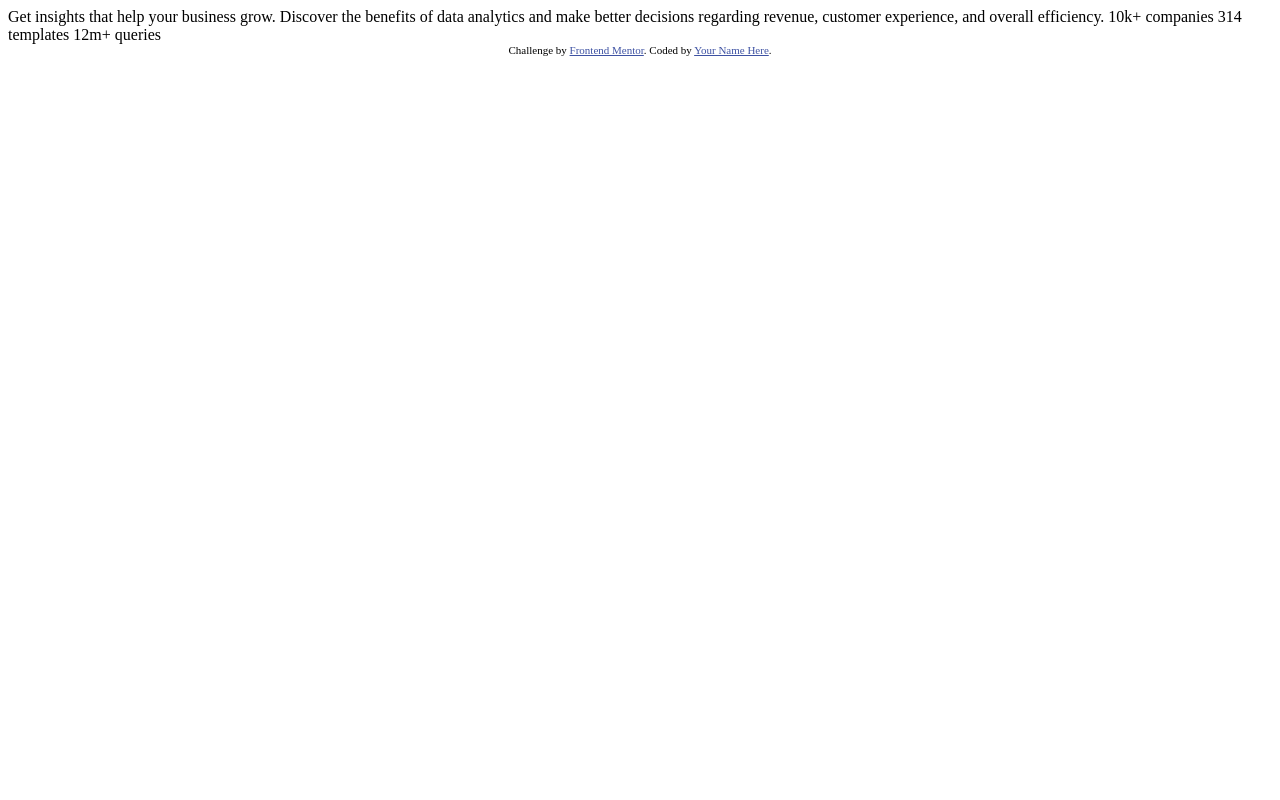
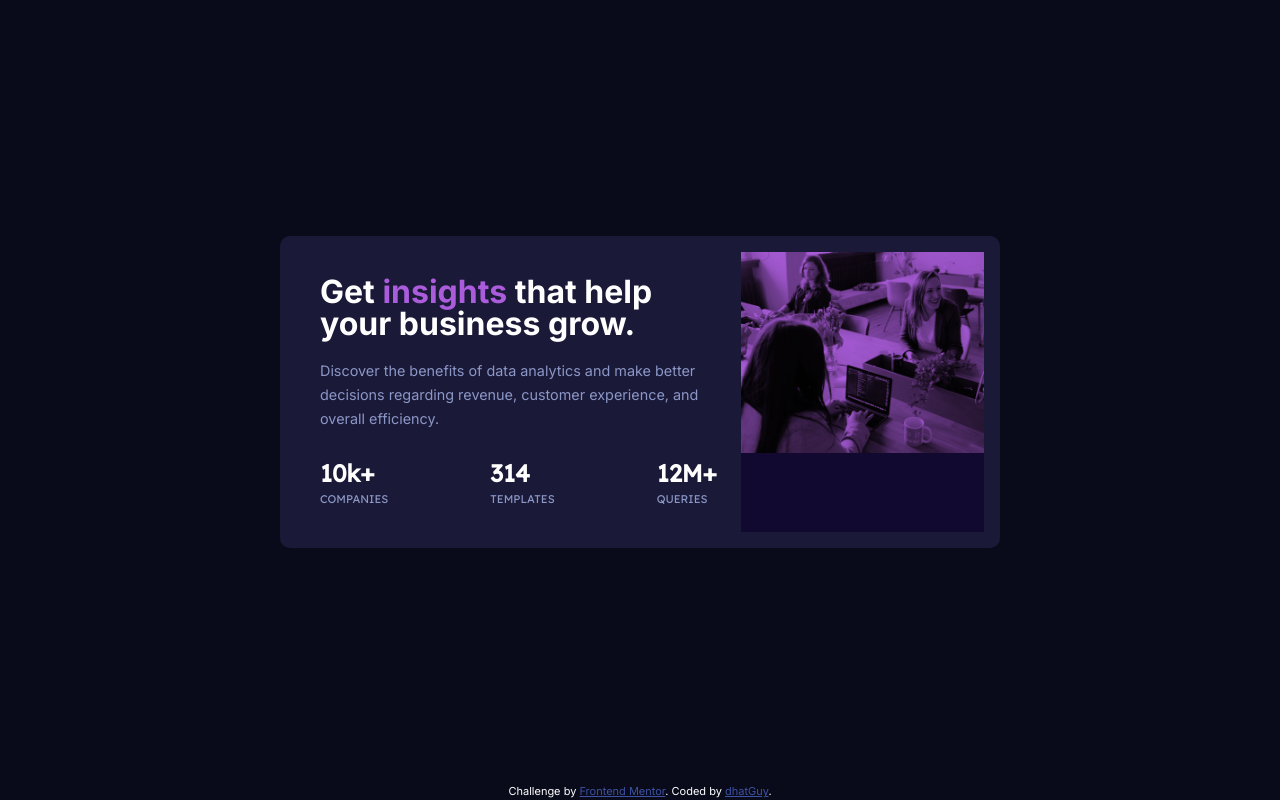
Before and after one commit to dhatGuy/frontend-mentor, a plain HTML site: page stats-preview-card-component-main/index.html in a window 1280 px wide. Drawn offline with Linux system fonts and the light colour scheme.

Commit message:
finish stats card

```diff
--- a/stats-preview-card-component-main/index.html
+++ b/stats-preview-card-component-main/index.html
@@ -1,33 +1,68 @@
 <!DOCTYPE html>
 <html lang="en">
-<head>
-  <meta charset="UTF-8">
-  <meta name="viewport" content="width=device-width, initial-scale=1.0"> <!-- displays site properly based on user's device -->
+  <head>
+    <meta charset="UTF-8" />
+    <meta name="viewport" content="width=device-width, initial-scale=1.0" />
+    <!-- displays site properly based on user's device -->
 
-  <link rel="icon" type="image/png" sizes="32x32" href="./images/favicon-32x32.png">
+    <link
+      rel="icon"
+      type="image/png"
+      sizes="32x32"
+      href="./images/favicon-32x32.png"
+    />
+    <!-- <link
+      rel="stylesheet"
+      href="https://unpkg.com/modern-css-reset/dist/reset.min.css"
+    /> -->
+    <link rel="stylesheet" href="main.css" />
 
-  <title>Frontend Mentor | Stats preview card component</title>
+    <title>Frontend Mentor | Stats preview card component</title>
+  </head>
+  <body>
+    <main class="container">
+      <div class="card">
+        <div class="card__image">
+          <picture>
+            <source media="(min-width: 768px)" srcset="./images/image-header-desktop.jpg">
+            <img src="./images/image-header-mobile.jpg" alt="image" />
+          </picture>
+        </div>
+        <div class="card__content">
+          <div class="card__header">
 
-  <!-- Feel free to remove these styles or customise in your own stylesheet 👍 -->
-  <style>
-    .attribution { font-size: 11px; text-align: center; }
-    .attribution a { color: hsl(228, 45%, 44%); }
-  </style>
-</head>
-<body>
+            <h1 class="card__title">Get <span>insights</span> that help your business grow.</h1>
+            <p class="card__subtitle">
+              Discover the benefits of data analytics and make better decisions
+              regarding revenue, customer experience, and overall efficiency.
+            </p>
+          </div>
 
-  Get insights that help your business grow.
+          <div class="card__stats">
+            <div class="card__stats-item">
+              <h2>10k+</h2>
+              <p>companies</p>
+            </div>
+            <div class="card__stats-item">
+              <h2>314</h2>
+              <p>templates</p>
+            </div>
+            <div class="card__stats-item">
+              <h2>12M+</h2>
+              <p>queries</p>
+            </div>
+        </div>
+      </div>
+    </main>
 
-  Discover the benefits of data analytics and make better decisions regarding revenue, customer
-  experience, and overall efficiency.
-
-  10k+ companies
-  314 templates
-  12m+ queries
-
-  <div class="attribution">
-    Challenge by <a href="https://www.frontendmentor.io?ref=challenge" target="_blank">Frontend Mentor</a>.
-    Coded by <a href="#">Your Name Here</a>.
-  </div>
-</body>
+    <footer class="attribution">
+      Challenge by
+      <a
+        rel="noopener"
+        href="https://www.frontendmentor.io?ref=challenge"
+        target="_blank"
+        >Frontend Mentor</a
+      >. Coded by <a href="https://www.github.com/dhatguy">dhatGuy</a>.
+    </footer>
+  </body>
 </html>
--- /dev/null
+++ b/stats-preview-card-component-main/scss/_reset.scss
@@ -0,0 +1,74 @@
+/* Box sizing rules */
+*,
+*::before,
+*::after {
+  box-sizing: border-box;
+}
+
+/* Remove default margin */
+body,
+h1,
+h2,
+h3,
+h4,
+p,
+figure,
+blockquote,
+dl,
+dd {
+  margin: 0;
+}
+
+/* Remove list styles on ul, ol elements with a list role, which suggests default styling will be removed */
+ul[role="list"],
+ol[role="list"] {
+  list-style: none;
+}
+
+/* Set core root defaults */
+html:focus-within {
+  scroll-behavior: smooth;
+}
+
+/* Set core body defaults */
+body {
+  min-height: 100vh;
+  text-rendering: optimizeSpeed;
+  line-height: 1.5;
+}
+
+/* A elements that don't have a class get default styles */
+a:not([class]) {
+  text-decoration-skip-ink: auto;
+}
+
+/* Make images easier to work with */
+img,
+picture {
+  max-width: 100%;
+  display: block;
+}
+
+/* Inherit fonts for inputs and buttons */
+input,
+button,
+textarea,
+select {
+  font: inherit;
+}
+
+/* Remove all animations, transitions and smooth scroll for people that prefer not to see them */
+@media (prefers-reduced-motion: reduce) {
+  html:focus-within {
+    scroll-behavior: auto;
+  }
+
+  *,
+  *::before,
+  *::after {
+    animation-duration: 0.01ms !important;
+    animation-iteration-count: 1 !important;
+    transition-duration: 0.01ms !important;
+    scroll-behavior: auto !important;
+  }
+}
--- /dev/null
+++ b/stats-preview-card-component-main/scss/_variables.scss
@@ -0,0 +1,6 @@
+$cardBg: hsl(244, 38%, 16%);
+$mainBg: hsl(233, 47%, 7%);
+$accent: hsl(277, 64%, 61%);
+
+$inter: "Inter", sans-serif;
+$lexend: "Lexend Deca", sans-serif;
--- /dev/null
+++ b/stats-preview-card-component-main/scss/main.scss
@@ -0,0 +1,122 @@
+@import url("https://fonts.googleapis.com/css2?family=Inter:wght@400;700&family=Lexend+Deca&display=swap");
+@import "./reset";
+@import "./variables";
+
+body {
+  font-family: $inter;
+  background-color: $mainBg;
+  color: #fff;
+
+  display: flex;
+  flex-direction: column;
+  align-items: center;
+  justify-content: center;
+
+  .container {
+    margin: auto;
+  }
+
+  .card {
+    background-color: $cardBg;
+    font-family: $lexend;
+    max-width: 17.5rem;
+    border-radius: 10px;
+    overflow: hidden;
+
+    display: flex;
+    flex-direction: column;
+
+    @media screen and (min-width: 768px) {
+      max-width: 45rem;
+      flex-direction: row-reverse;
+      padding: 1rem;
+    }
+
+    &__image {
+      position: relative;
+
+      &::before {
+        content: "";
+        position: absolute;
+        display: block;
+        top: 0;
+        left: 0;
+        height: 100%;
+        width: 100%;
+        background-color: $accent;
+        mix-blend-mode: multiply;
+      }
+    }
+
+    &__content {
+      display: flex;
+      flex-direction: column;
+      justify-content: center;
+      gap: 1.5rem;
+
+      padding: 1.5rem;
+      text-align: center;
+
+      @media screen and (min-width: 768px) {
+        text-align: left;
+      }
+    }
+
+    &__header {
+      display: flex;
+      flex-direction: column;
+      gap: 1.2rem;
+      font-family: $inter;
+    }
+
+    &__title {
+      font-size: 1.5rem;
+      font-weight: 700;
+      line-height: 1.5rem;
+
+      span {
+        color: $accent;
+      }
+      @media screen and (min-width: 768px) {
+        line-height: 2rem;
+        font-size: 2rem;
+      }
+    }
+
+    &__subtitle {
+      font-size: 0.9rem;
+      font-weight: 400;
+      line-height: 1.5rem;
+      color: hsl(228, 34%, 66%);
+    }
+
+    &__stats {
+      display: flex;
+      flex-direction: column;
+      gap: 1rem;
+
+      @media screen and (min-width: 768px) {
+        flex-direction: row;
+        justify-content: space-between;
+      }
+    }
+
+    &__stats-item {
+      p {
+        font-size: 0.7rem;
+        font-family: $lexend;
+        font-weight: 400;
+        color: hsl(228, 34%, 66%);
+        text-transform: uppercase;
+      }
+    }
+  }
+
+  .attribution {
+    font-size: 11px;
+    text-align: center;
+    a {
+      color: hsl(228, 45%, 44%);
+    }
+  }
+}
```
Also changed, not shown: stats-preview-card-component-main/main.css (added).
